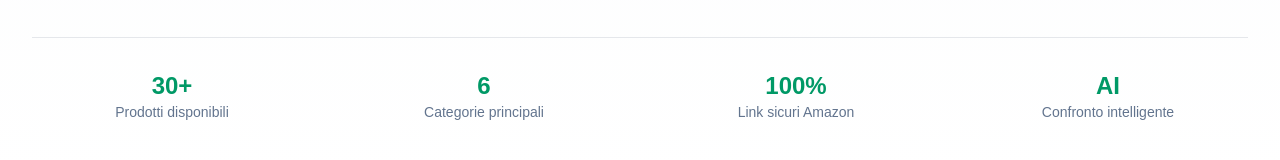
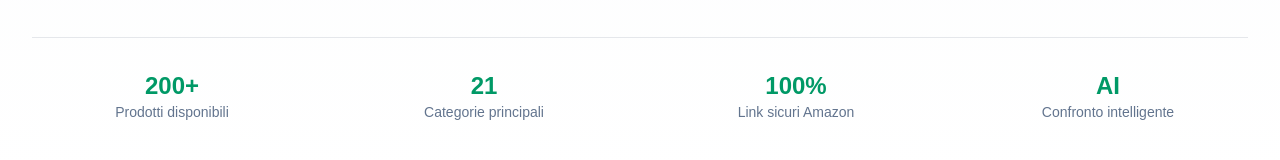
Before and after one commit to moonswolf/trovaintegatori, a Next.js app: page / in a window 1280 px wide. Shown: the part 748-908 px from the top of the page. Built offline with nearby package versions, Linux system fonts and the light colour scheme.

Commit message:
fix: dynamic product/category counts on homepage

```diff
--- a/components/HeroNew.tsx
+++ b/components/HeroNew.tsx
@@ -1,6 +1,9 @@
 import Link from 'next/link';
+import products from '@/data/products.json';
 
 export default function HeroNew() {
+  const productCount = products.length;
+  const categoryCount = new Set(products.map((p: any) => p.category)).size;
   return (
     <div className="bg-gradient-to-b from-slate-50 to-white">
       <div className="max-w-7xl mx-auto px-4 sm:px-6 lg:px-8">
@@ -89,11 +92,11 @@ export default function HeroNew() {
           <div className="mt-16 border-t border-gray-200 pt-8">
             <div className="grid grid-cols-2 md:grid-cols-4 gap-8">
               <div className="text-center">
-                <div className="text-2xl font-bold text-emerald-600">30+</div>
+                <div className="text-2xl font-bold text-emerald-600">{productCount}+</div>
                 <div className="text-sm text-slate-500">Prodotti disponibili</div>
               </div>
               <div className="text-center">
-                <div className="text-2xl font-bold text-emerald-600">6</div>
+                <div className="text-2xl font-bold text-emerald-600">{categoryCount}</div>
                 <div className="text-sm text-slate-500">Categorie principali</div>
               </div>
               <div className="text-center">
```
